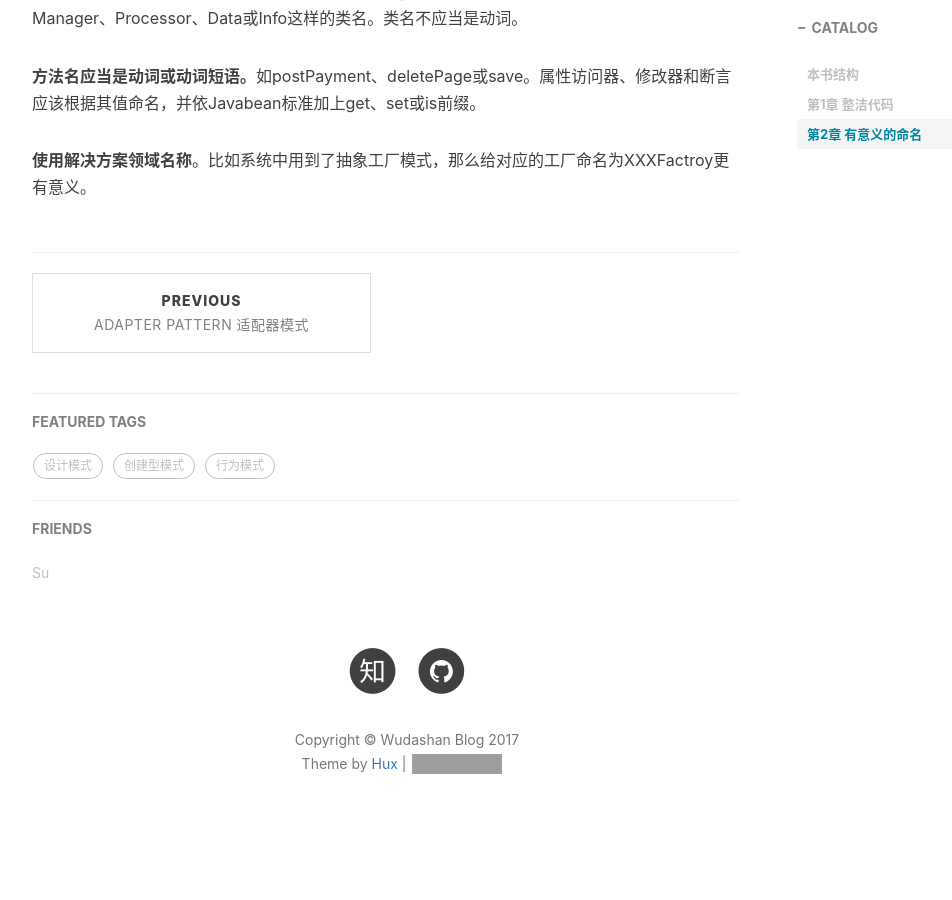
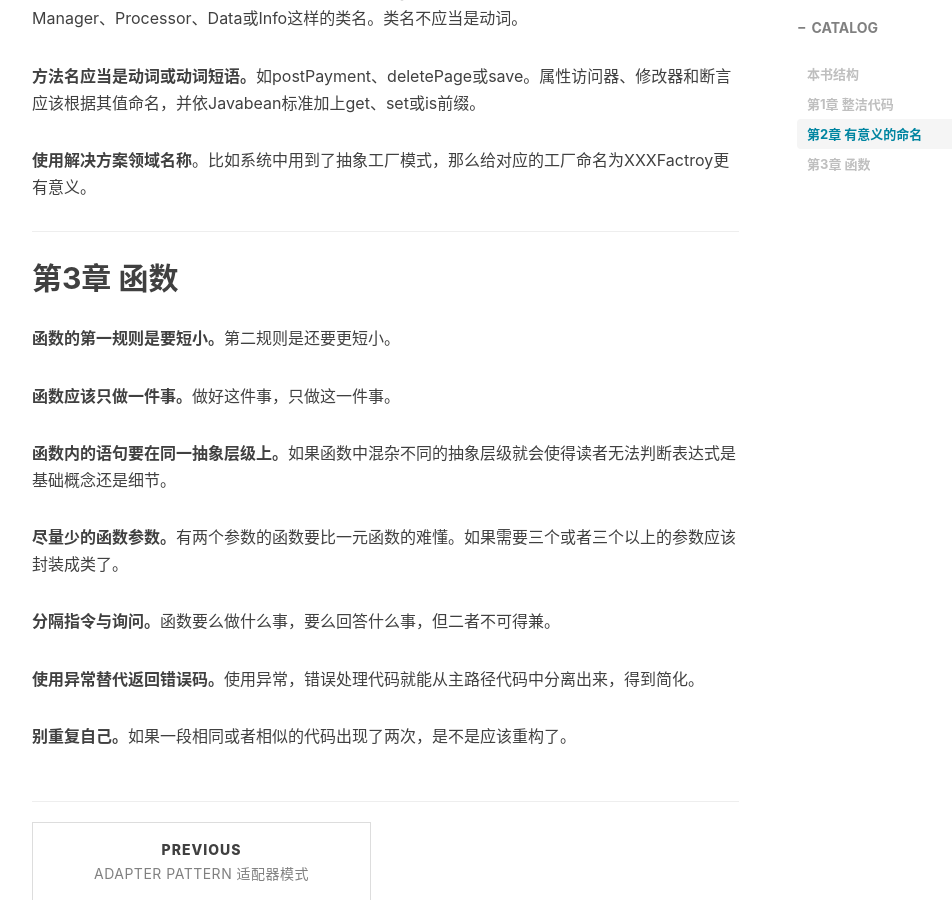
Before and after one commit to wudashan/wudashan.github.io, a Jekyll site: the page built from _posts/2017-05-03-Clean-Code-Read-Notes.markdown, in a window 1280 px wide and 900 px high, scrolled down 1756 px. Shown: the whole window, without its empty margins (233-1185 px from the left). Built offline with Jekyll 4.4.1, drawn with Linux system fonts in a browser that asks for light colours; nearby versions of some CDN libraries; comment, search, counter and statistics services are not loaded; before the commit the page ends 2624 px from its top, so only the background shows below that; grey boxes are pictures that could not be loaded.

Commit message:
更新第三章

```diff
--- a/_posts/2017-05-03-Clean-Code-Read-Notes.markdown
+++ b/_posts/2017-05-03-Clean-Code-Read-Notes.markdown
@@ -49,3 +49,21 @@ tags:
 **方法名应当是动词或动词短语。**如postPayment、deletePage或save。属性访问器、修改器和断言应该根据其值命名，并依Javabean标准加上get、set或is前缀。
 
 **使用解决方案领域名称**。比如系统中用到了抽象工厂模式，那么给对应的工厂命名为XXXFactroy更有意义。
+
+---
+
+## 第3章 函数
+
+**函数的第一规则是要短小。**第二规则是还要更短小。
+
+**函数应该只做一件事。**做好这件事，只做这一件事。
+
+**函数内的语句要在同一抽象层级上。**如果函数中混杂不同的抽象层级就会使得读者无法判断表达式是基础概念还是细节。
+
+**尽量少的函数参数。**有两个参数的函数要比一元函数的难懂。如果需要三个或者三个以上的参数应该封装成类了。
+
+**分隔指令与询问。**函数要么做什么事，要么回答什么事，但二者不可得兼。
+
+**使用异常替代返回错误码。**使用异常，错误处理代码就能从主路径代码中分离出来，得到简化。
+
+**别重复自己。**如果一段相同或者相似的代码出现了两次，是不是应该重构了。
```
